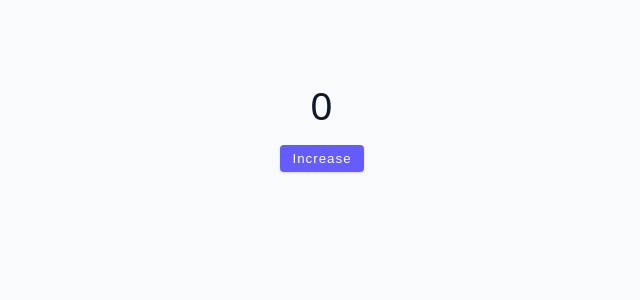
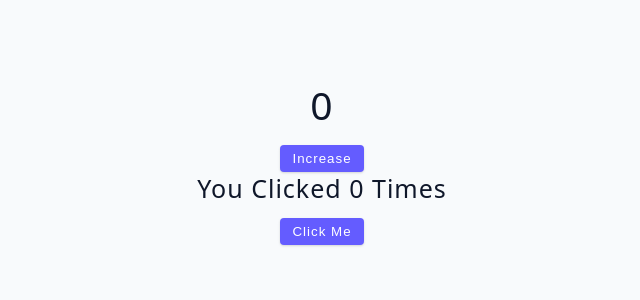
Before and after one commit to Matthew-Jenner/Advanced-React, a React (Vite) app: page / in a window 1280 px wide. Shown: the top 300 px of the page, without its empty margins (318-958 px from the left). Built offline with nearby package versions, Linux system fonts and the light colour scheme.

Commit message:
use state basics

```diff
--- a/src/App.jsx
+++ b/src/App.jsx
@@ -1,8 +1,11 @@
 import Starter from './tutorial/01-useState/starter/01-error-example'
+import UseStateBasics from './tutorial/01-useState/starter/02-useState-basics'
+
 function App() {
   return (
     <div className='container'>
       <Starter/>
+      <UseStateBasics/>
     </div>
   );
 }
--- a/src/tutorial/01-useState/starter/02-useState-basics.jsx
+++ b/src/tutorial/01-useState/starter/02-useState-basics.jsx
@@ -1,5 +1,18 @@
+import {useState} from "react"
+
+
 const UseStateBasics = () => {
-  return <h2>useState basics</h2>;
+  // const value = (useState('hello')[0]);
+  // console.log(value);
+
+  const [count, setCount] = useState(0)
+  const handleClick = () => {
+    setCount(count + 1)
+  }
+  return <div>
+    <h4> You Clicked {count} times</h4>
+    <button type="vutton" className="btn" onClick={handleClick}> Click Me</button>
+  </div>
 };
 
 export default UseStateBasics;
```
